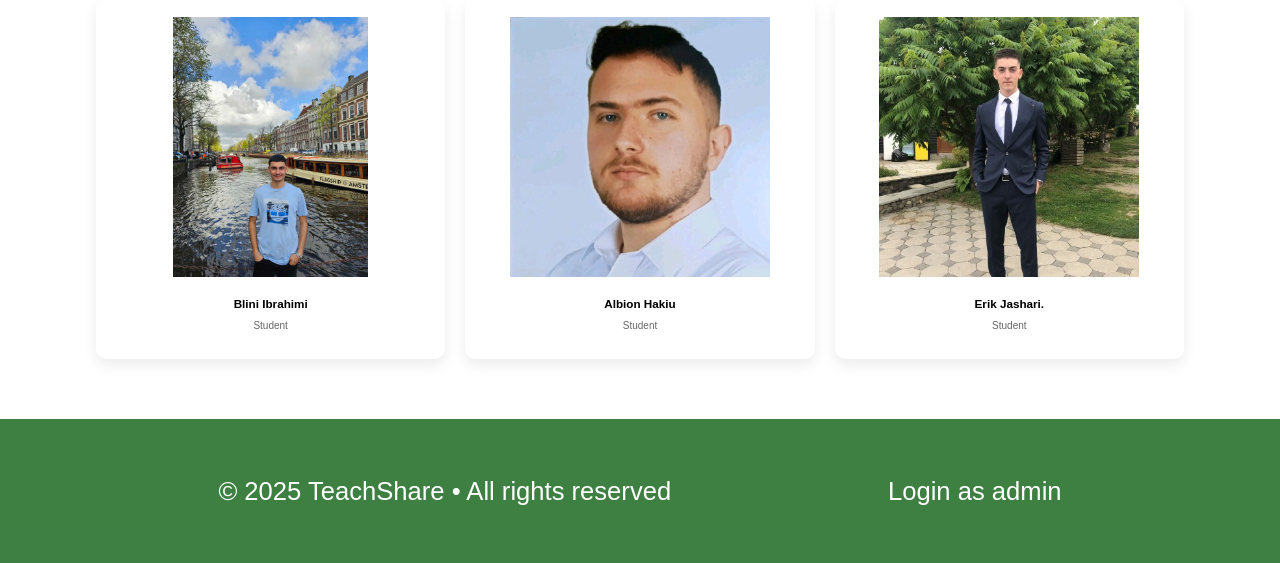
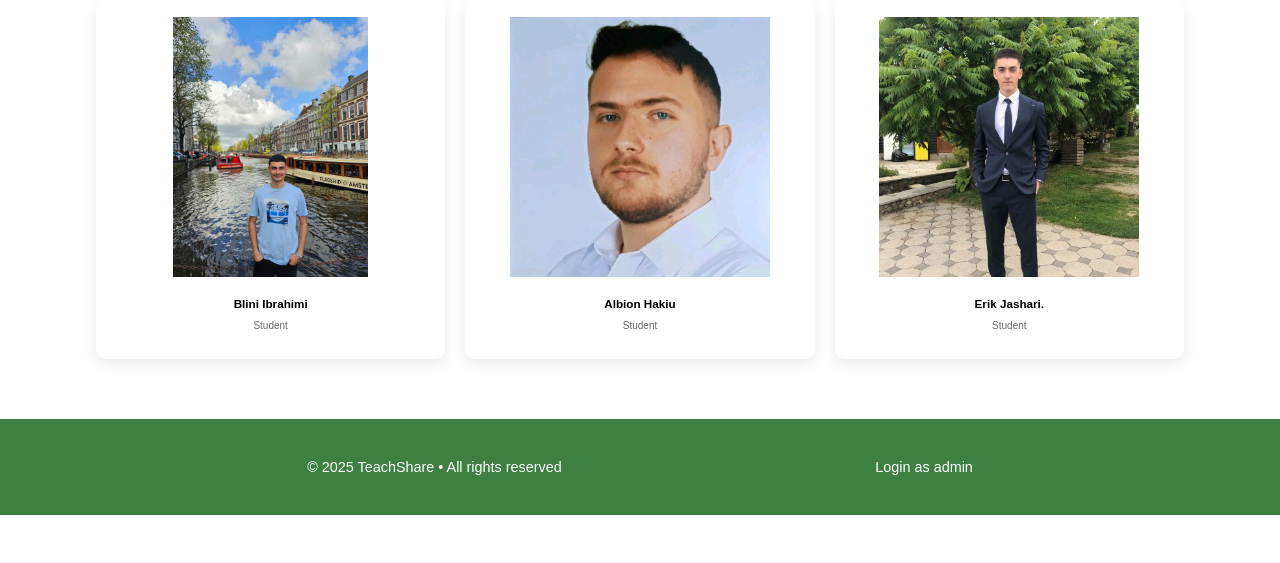
Before and after one commit to Erik-Jashari/School-Managment-System, a PHP site: page /About.html in a window 1280 px wide. Shown: the part 1249-1812 px from the top of the page. After the commit the page ends 1764 px from the top, so only its background shows below. Run offline with PHP 8.4, Linux system fonts and the light colour scheme.

Commit message:
refactor footer styles for improved layout and readability

```diff
--- a/CSS/Global.css
+++ b/CSS/Global.css
@@ -191,11 +191,11 @@ body {
 /* FOOTER */
 footer {
     margin-top: auto;
-    padding: 2rem 1.6rem;
+    padding: 1.6rem 1.1rem;
     background-color: #0f6015cd;
     color: white;
     text-align: center;
-    font-size: 1.6rem;
+    font-size: 0.9rem;
     display: flex;
     justify-content: space-evenly;
     align-items: center;
```
